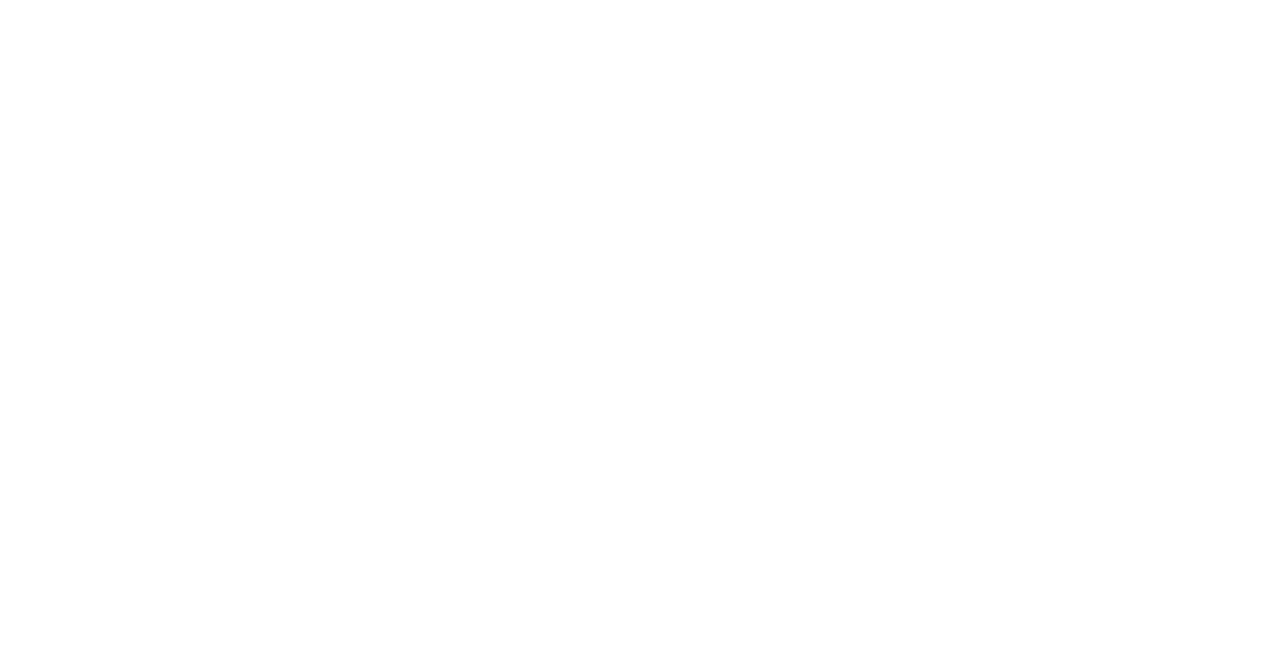
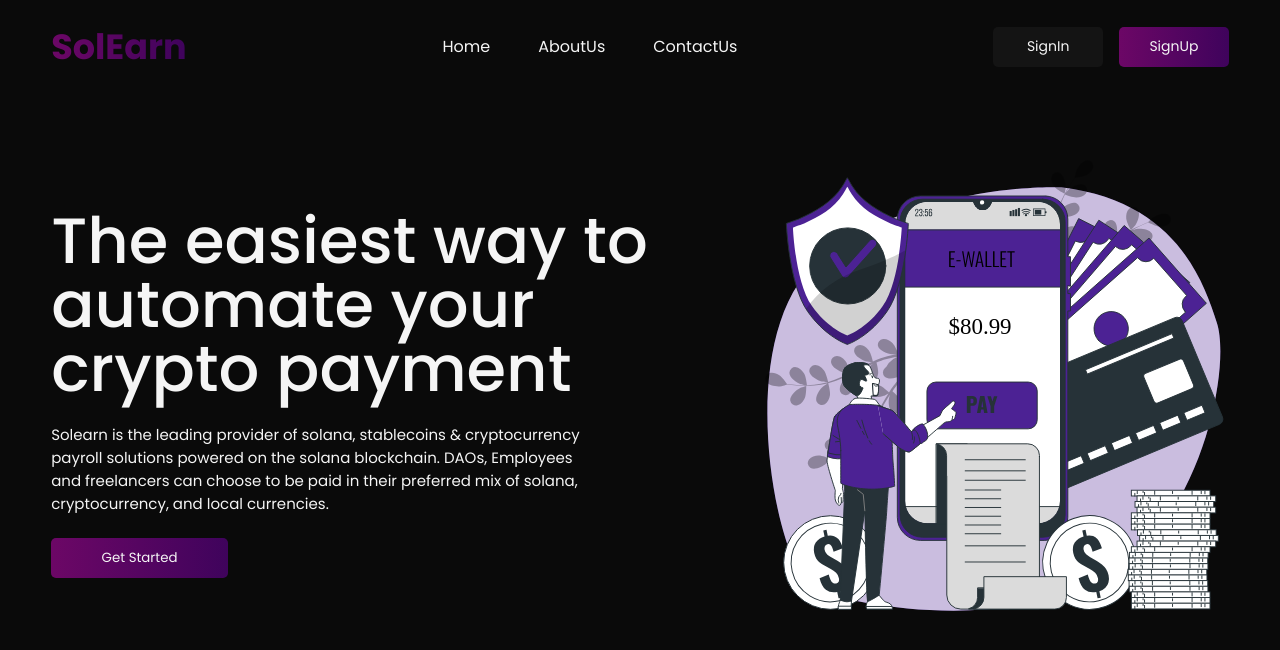
Before and after one commit to SolEarn-1-0/SolEarn-Frontend, a React (Create React App) app: page / in a window 1280 px wide. Shown: the top 650 px of the page. Built offline with nearby package versions, Linux system fonts and the light colour scheme.

Commit message:
done with home page

```diff
--- a/src/App.css
+++ b/src/App.css
@@ -1,38 +1,106 @@
-.App {
-  text-align: center;
+nav {
+  width: 100%;
+  /* background-color: red; */
+  display: flex;
+  align-items: center;
+  justify-content: space-between;
+  padding: 20px 0px;
 }
 
-.App-logo {
-  height: 40vmin;
-  pointer-events: none;
+.navlogo h1{
+  color: white;
+  background-image: linear-gradient(to right, rgb(108, 7, 102), rgb(63, 3, 92));
+  background-clip: text;
+  text-fill-color: transparent;
+  background-size: 100%;
+    -webkit-background-clip: text;
+    -moz-background-clip: text;
+    -webkit-text-fill-color: transparent;
+    -moz-text-fill-color: transparent;
+  font-size: 35px;
 }
 
-@media (prefers-reduced-motion: no-preference) {
-  .App-logo {
-    animation: App-logo-spin infinite 20s linear;
-  }
+.navlinks {
+  display: flex;
+  align-items: center;
+  justify-content: center;
+  gap: 3em;
+  /* background-color: blue; */
+  /* width: 35%; */
 }
 
-.App-header {
-  background-color: #282c34;
-  min-height: 100vh;
+.navlinks a {
+  text-decoration: none;
+  color: whitesmoke;
+  font-size: 16px;
+}
+
+.navbtns {
+  /* background-color: red; */
+  width: 20%;
+  height: 40px;
   display: flex;
-  flex-direction: column;
   align-items: center;
   justify-content: center;
-  font-size: calc(10px + 2vmin);
-  color: white;
+  gap: 1em;
 }
 
-.App-link {
-  color: #61dafb;
+.navbtns button {
+  height: inherit;
+  width: 100%;
+  cursor: pointer;
+  border: none;
+  border-radius: 5px;
+  font-size: 14px;
+   font-family: 'Poppins', sans-serif;
+     color: rgb(245, 245, 245);
 }
 
-@keyframes App-logo-spin {
-  from {
-    transform: rotate(0deg);
-  }
-  to {
-    transform: rotate(360deg);
-  }
+.navbtns button:nth-child(1) {
+  background-color: rgb(20, 20, 20);
 }
+
+.navbtns button:nth-child(2) {
+  background: linear-gradient(to right, rgb(108, 7, 102), rgb(63, 3, 92));
+
+}
+
+header {
+  width: 100%;
+  height: 600px;
+  display: flex;
+  align-items: center;
+}
+
+.headerlft {
+  width: 60%;
+  /* padding: 75px 0px; */
+}
+
+.headerlft > h1 {
+  font-size: 4rem;
+  line-height: 4rem;
+  width: 95%;
+  font-weight: 500;
+}
+
+.headerlft > p {
+  width: 75%;
+  padding: 1.5em 0px;
+  font-size: 15px;
+}
+
+.headerlft > button {
+  width: 25%;
+  height: 40px;
+  border: none;
+  border-radius: 5px;
+  font-family: 'Poppins', sans-serif;
+  background: linear-gradient(to right, rgb(108, 7, 102), rgb(63, 3, 92));
+  color: inherit;
+  cursor: pointer;
+}
+
+.headerrght {
+  width: 40%;
+}
--- a/src/App.js
+++ b/src/App.js
@@ -1,10 +1,12 @@
 
 import './App.css';
-
+import Navbar from './components/Navbar';
+import Header from './components/Header';
 function App() {
   return (
     <div className="App">
-
+      <Navbar />
+      <Header />
     </div>
   );
 }
--- /dev/null
+++ b/src/components/Header.js
@@ -0,0 +1,25 @@
+import Images from '../Images/E-Wallet.svg'
+const Header = () => {
+  return (
+		<header>
+			<div className="headerlft">
+				<h1>
+					The easiest way to automate your crypto <span>payment</span>
+				</h1>
+				<p>
+					Solearn is the leading provider of solana, stablecoins &
+					cryptocurrency payroll solutions powered on the solana blockchain.
+					DAOs, Employees and freelancers can choose to be paid in their
+					preferred mix of solana, cryptocurrency, and local currencies.
+				</p>
+				<button>Get Started</button>
+			</div>
+
+			<div className="headerrght">
+				<img src={Images} alt="" />
+			</div>
+		</header>
+	);
+}
+
+export default Header
--- /dev/null
+++ b/src/components/Navbar.js
@@ -0,0 +1,23 @@
+/** @format */
+
+const Navbar = () => {
+	return (
+		<nav>
+			<div className="navlogo">
+				<h1>SolEarn</h1>
+			</div>
+
+			<div className="navlinks">
+				<a href="/">Home</a>
+				<a href="/">AboutUs</a>
+				<a href="/">ContactUs</a>
+			</div>
+
+			<div className="navbtns">
+				<button>SignIn</button>
+				<button>SignUp</button>
+			</div>
+		</nav>
+	);
+};
+export default Navbar;
--- a/src/index.css
+++ b/src/index.css
@@ -1,13 +1,16 @@
-body {
-  margin: 0;
-  font-family: -apple-system, BlinkMacSystemFont, 'Segoe UI', 'Roboto', 'Oxygen',
-    'Ubuntu', 'Cantarell', 'Fira Sans', 'Droid Sans', 'Helvetica Neue',
-    sans-serif;
-  -webkit-font-smoothing: antialiased;
-  -moz-osx-font-smoothing: grayscale;
+/** @format */
+
+@import url("https://fonts.googleapis.com/css2?family=Poppins:wght@400;500;700&display=swap");
+
+* {
+	padding: 0;
+	margin: 0;
+	box-sizing: border-box;
 }
 
-code {
-  font-family: source-code-pro, Menlo, Monaco, Consolas, 'Courier New',
-    monospace;
+body{
+  font-family: 'Poppins', sans-serif;
+  padding: 0px 4%;
+  background-color: rgb(10, 10, 10);
+ color: rgb(245, 245, 245);
 }
```
Also changed, not shown: src/Images/E-Wallet.svg (added).
